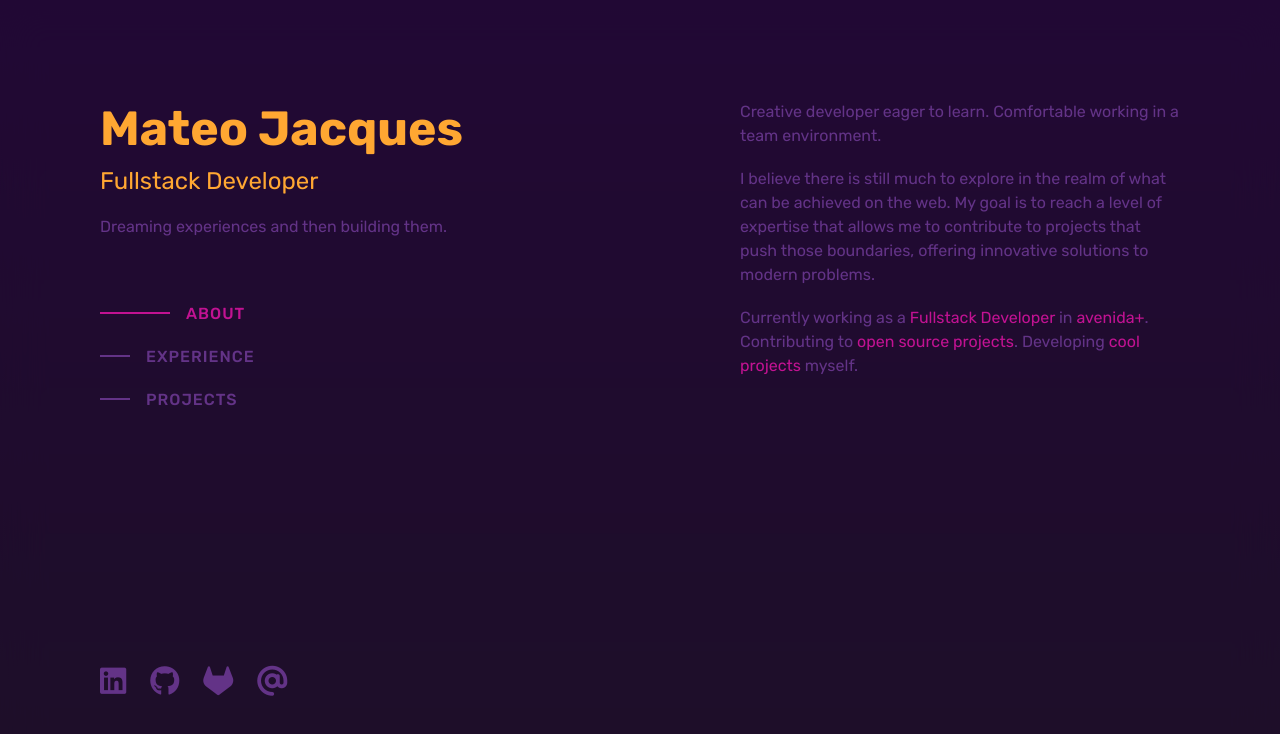
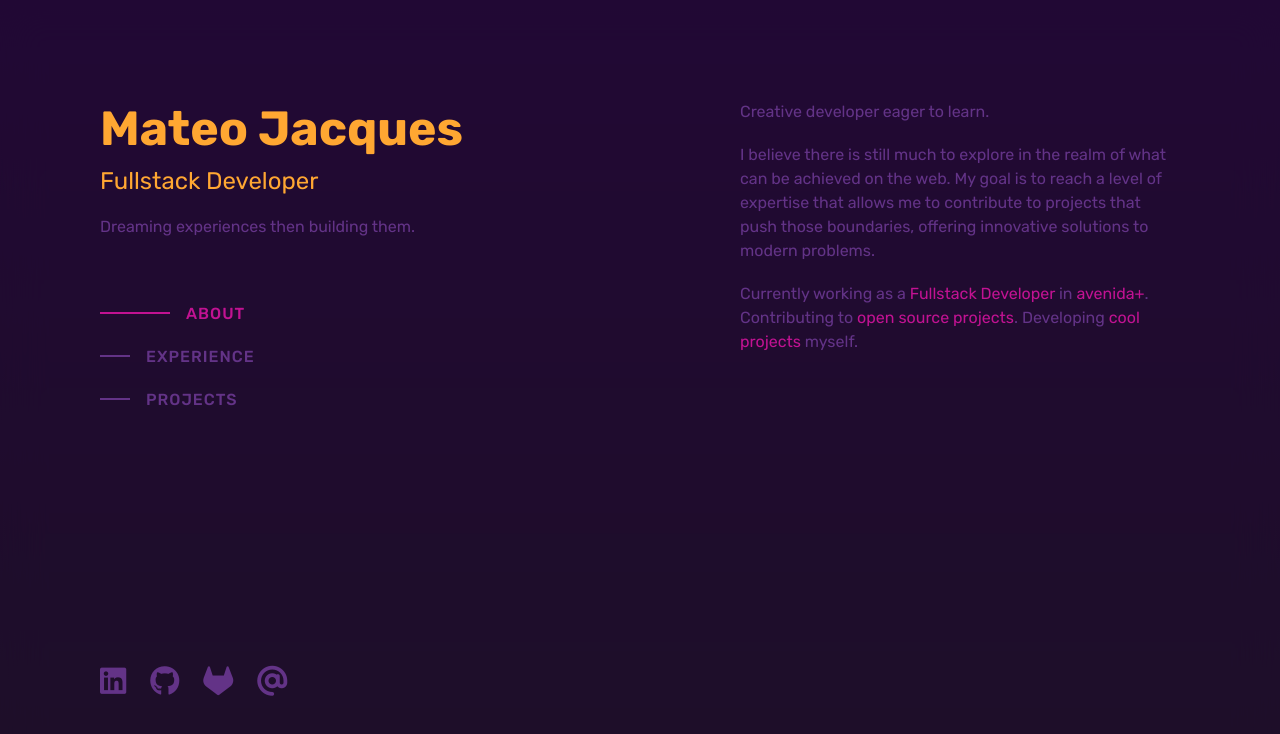
Before and after one commit to mateojacques/portfolio-v5, a React (Vite) app: page / in a window 1280 px wide. Shown: the top 734 px of the page. Built offline with nearby package versions, Linux system fonts and the light colour scheme; a web font is replaced by a local one.

Commit message:
master | Minor copy changes

```diff
--- a/package.json
+++ b/package.json
@@ -1,7 +1,7 @@
 {
   "name": "portfolio-v5",
   "private": true,
-  "version": "0.4.0",
+  "version": "0.4.1",
   "type": "module",
   "scripts": {
     "dev": "vite",
--- a/src/components/About.tsx
+++ b/src/components/About.tsx
@@ -2,8 +2,7 @@ const About = () => {
   return (
     <div id="about">
       <p>
-        Creative developer eager to learn. Comfortable working in a
-        team environment.
+        Creative developer eager to learn.
       </p>
       <br />
       <p>
--- a/src/components/Header.tsx
+++ b/src/components/Header.tsx
@@ -5,7 +5,7 @@ const Header = () => {
         <h1 className="f-s-48 m-b-10">Mateo Jacques</h1>
         <h2 className="f-s-24 m-b-20 f-w-400">Fullstack Developer</h2>
         <p className="f-s-16 m-b-60">
-          Dreaming experiences and then building them.
+          Dreaming experiences then building them.
         </p>
         <nav className="navigation">
           <a href="#about" className="active">
```
